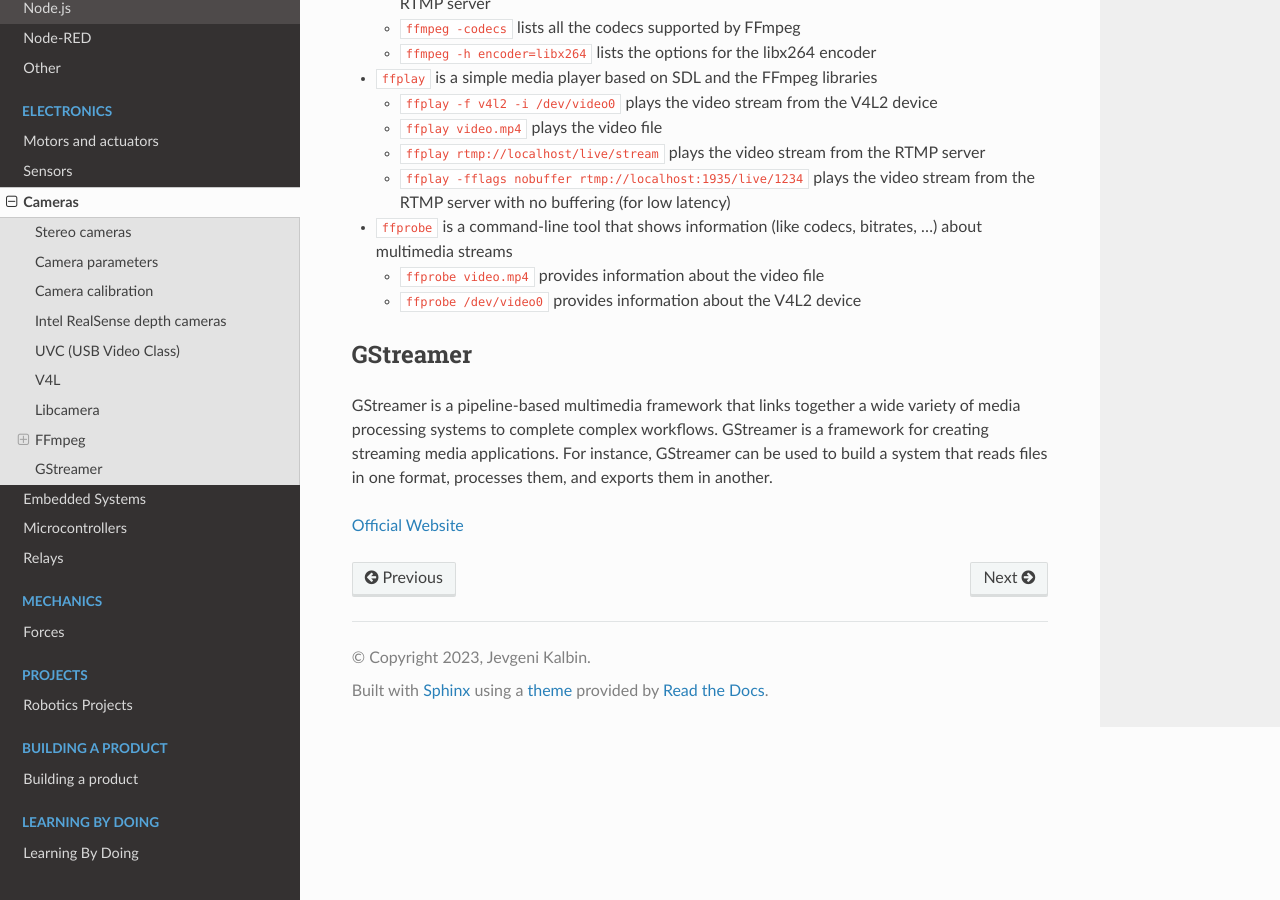
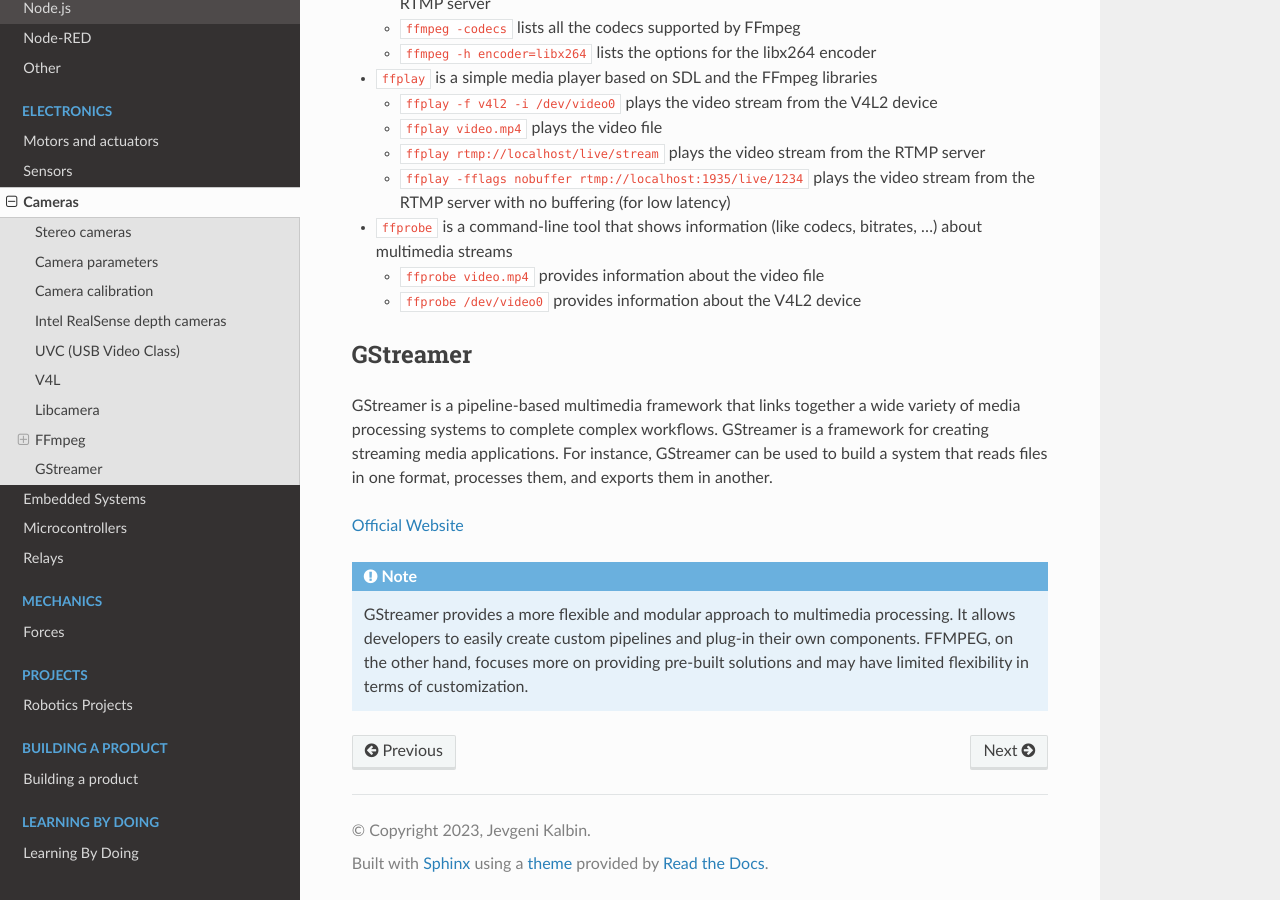
Before and after one commit to jevgenik/manuals, a Sphinx documentation site: the page built from source/files/electronics/cameras/cameras.rst, in a window 1280 px wide and 900 px high, scrolled down 4378 px. Built offline with Sphinx 7.4.7 and the Read the Docs theme 2.0.0, drawn with Linux system fonts in a browser that asks for light colours.

Commit message:
GStreamer

```diff
--- a/source/files/electronics/cameras/cameras.rst
+++ b/source/files/electronics/cameras/cameras.rst
@@ -158,3 +158,10 @@ GStreamer is a framework for creating streaming media applications.
 For instance, GStreamer can be used to build a system that reads files in one format, processes them, and exports them in another.
 
 `Official Website <https://gstreamer.freedesktop.org/>`_
+
+
+.. note::
+
+   GStreamer provides a more flexible and modular approach to multimedia processing. It allows developers to easily create custom pipelines and
+   plug-in their own components. FFMPEG, on the other hand, focuses more on providing pre-built solutions and may have limited
+   flexibility in terms of customization.
```
